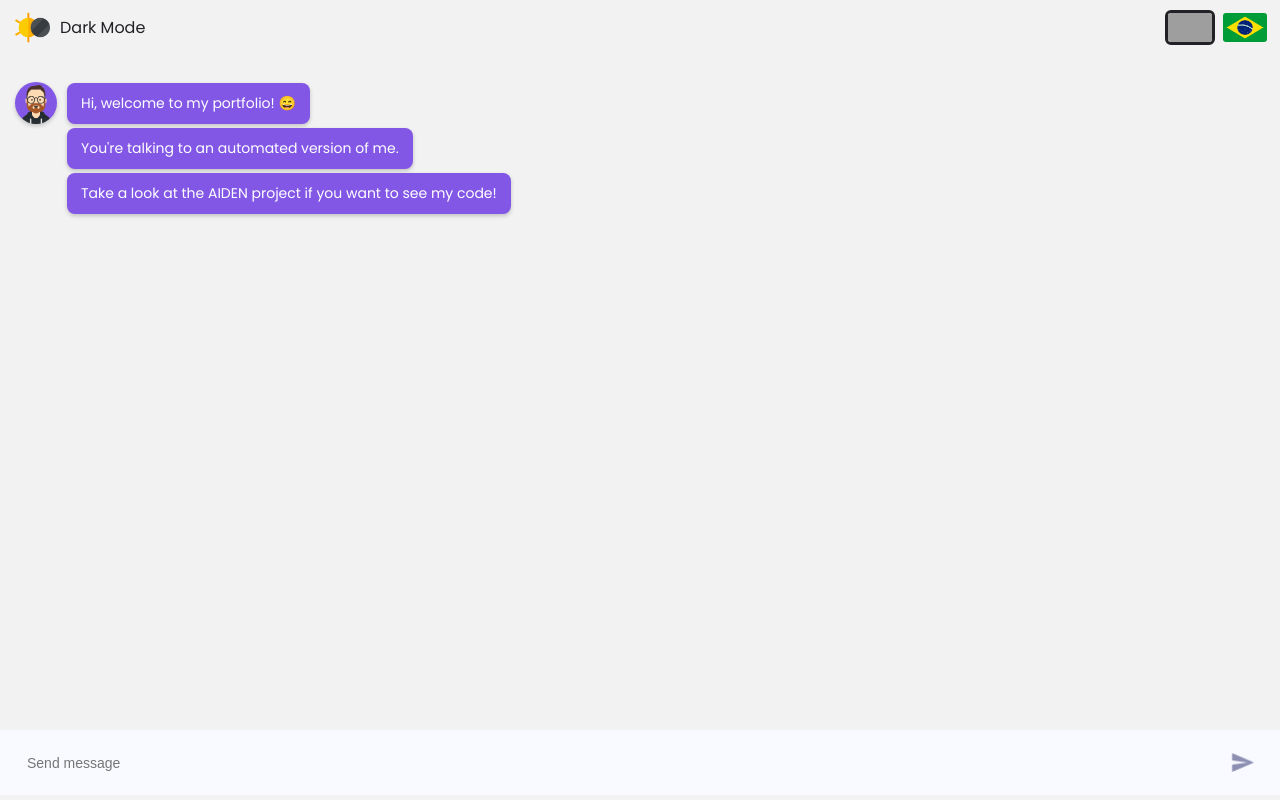
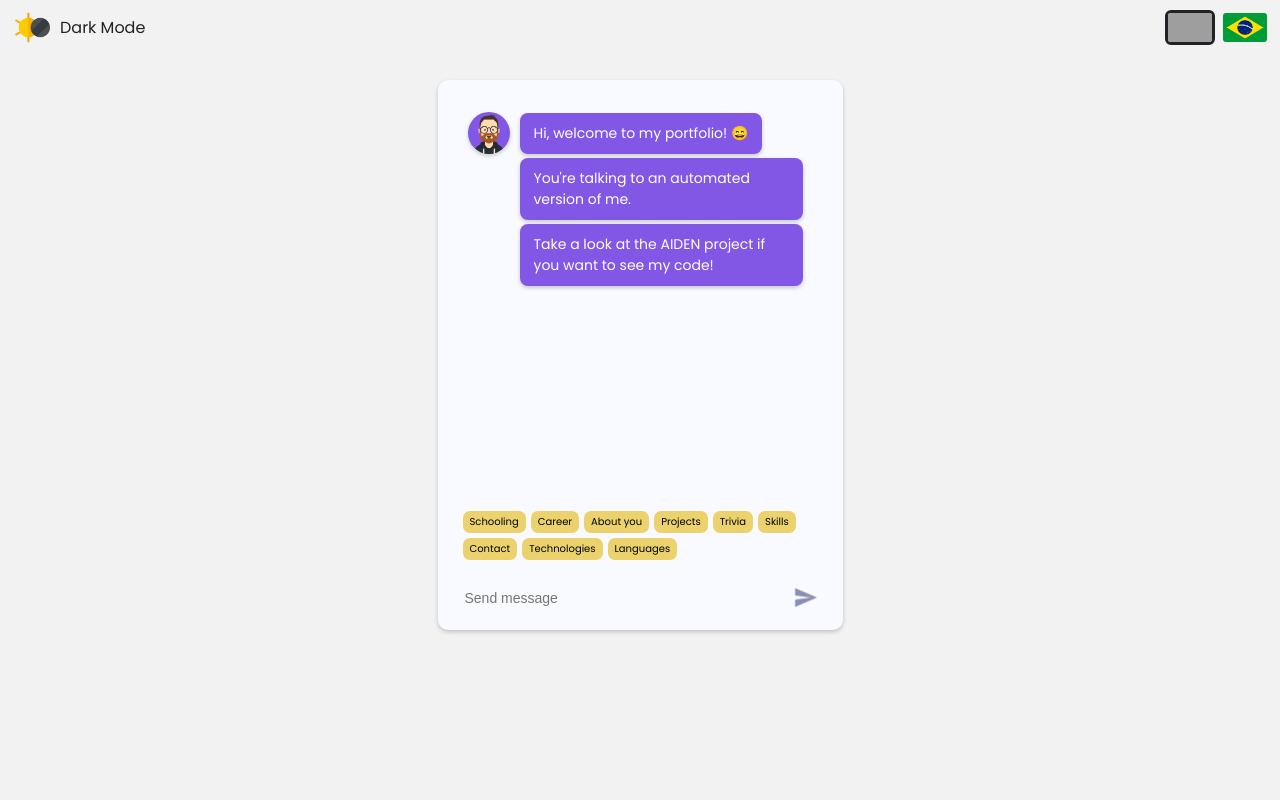
Before and after one commit to ThalesLudwig/portfolio-next, a Next.js app: page /chat in a window 1280 px wide. Built offline with nearby package versions, Linux system fonts and the light colour scheme; grey boxes are pictures that could not be loaded.

Commit message:
Improve chat style

```diff
--- a/components/Chat/ChatStyled.js
+++ b/components/Chat/ChatStyled.js
@@ -14,12 +14,13 @@ export const Container = styled.form`
   padding-top: 15px;
 
   @media (max-width: ${TABLET}) {
-    display: none;
+    height: calc(100vh - 80px);
+    width: 100%;
   }
 `;
 
 export const Input = styled.div`
-  padding: 20px 25px;
+  padding: 10px 25px;
   background-color: ${({ theme }) => theme.colors.card};
   border: none;
   display: flex;
@@ -52,8 +53,25 @@ export const ScrollPanel = styled.div`
   scrollbar-width: none;
   overflow-y: auto;
   padding: 15px 30px;
+  flex: 1;
 
   &::-webkit-scrollbar {
     display: none;
   }
 `;
+
+export const SuggestionArea = styled.div`
+  padding: 5px 25px;
+  display: flex;
+  flex-direction: row;
+  flex-wrap: wrap;
+`;
+
+export const Suggestion = styled.span`
+  padding: 3px 7px;
+  border-radius: 7px;
+  cursor: pointer;
+  margin: 0 5px 5px 0;
+  font-size: 10px;
+  background-color: ${({ theme }) => theme.colors.secondary};
+`;
--- a/components/Chat/index.js
+++ b/components/Chat/index.js
@@ -1,6 +1,5 @@
 import { useState, useEffect, useRef } from "react";
 import { connect } from "react-redux";
-import { useRouter } from "next/router";
 import Message from "../Message/Message";
 import messageParser from "../../helpers/messageParser";
 import loadingMessage from "../../helpers/loadingMessage";
@@ -8,21 +7,17 @@ import localization from "../../lang/pages/ChatPageLocalization";
 import { useIntl } from "react-intl";
 import { addMessage, setIsLoading } from "../../config/messagesSlice";
 import submitForm from "./submitForm";
-import {
-  Container,
-  Input,
-  NativeInput,
-  ScrollPanel,
-  SendButton,
-} from "./ChatStyled";
+import { Container, Input, NativeInput, ScrollPanel, SendButton, Suggestion, SuggestionArea } from "./ChatStyled";
+import SUGGESTIONS from "../../constants/suggestions";
 
 function Chat({ location, messages, addMessage, isLoading, setIsLoading }) {
   const { formatMessage } = useIntl();
   const scrollPanelRef = useRef(null);
-  const router = useRouter();
   const [input, setInput] = useState("");
+  const [suggestions, setSuggestions] = useState([]);
 
   useEffect(() => {
+    setSuggestions(SUGGESTIONS[location]);
     if (messages.length === 0) {
       addMessage(
         messageParser([
@@ -61,24 +56,29 @@ function Chat({ location, messages, addMessage, isLoading, setIsLoading }) {
     return messageList;
   };
 
+  const submit = ({ event, message }) => {
+    submitForm({
+      event,
+      input: message || input,
+      messages,
+      addMessage,
+      setInput,
+      setIsLoading,
+      location,
+    });
+  };
+
   return (
-    <Container
-      onSubmit={(e) =>
-        submitForm({
-          event: e,
-          input,
-          messages,
-          addMessage,
-          setInput,
-          setIsLoading,
-          location,
-        })
-      }
-    >
+    <Container onSubmit={(e) => submit({ event: e })}>
       <ScrollPanel ref={scrollPanelRef}>
         {printMessages(messages)}
         {isLoading && <Message {...loadingMessage} />}
       </ScrollPanel>
+      <SuggestionArea>
+        {suggestions.map((suggestion) => (
+          <Suggestion onClick={() => submit({ message: suggestion })}>{suggestion}</Suggestion>
+        ))}
+      </SuggestionArea>
       <Input>
         <NativeInput
           type="text"
@@ -86,20 +86,7 @@ function Chat({ location, messages, addMessage, isLoading, setIsLoading }) {
           value={input}
           onChange={(e) => setInput(e.target.value)}
         />
-        <SendButton
-          onClick={() =>
-            submitForm({
-              input,
-              messages,
-              addMessage,
-              setInput,
-              setIsLoading,
-              location,
-            })
-          }
-          width="25"
-          height="25"
-        />
+        <SendButton onClick={submit} width="25" height="25" />
       </Input>
     </Container>
   );
--- /dev/null
+++ b/constants/suggestions.js
@@ -0,0 +1,16 @@
+const SUGGESTIONS = {
+  "en-US": ["Schooling", "Career", "About you", "Projects", "Trivia", "Skills", "Contact", "Technologies", "Languages"],
+  "pt-BR": [
+    "Estudos",
+    "Carreira",
+    "Sobre você",
+    "Projetos",
+    "Curiosidades",
+    "Habilidades",
+    "Contato",
+    "Tecnologias",
+    "Idiomas",
+  ],
+};
+
+export default SUGGESTIONS;
--- a/pages/chat.js
+++ b/pages/chat.js
@@ -1,119 +1,7 @@
-import { useState, useEffect, useRef } from "react";
-import { connect } from "react-redux";
-import Message from "../components/Message/Message";
-import messageParser from "../helpers/messageParser";
-import loadingMessage from "../helpers/loadingMessage";
-import localization from "../lang/pages/ChatPageLocalization";
-import { useIntl } from "react-intl";
-import { addMessage, setIsLoading } from "../config/messagesSlice";
-import submitForm from "../components/Chat/submitForm";
-import {
-  Container,
-  Input,
-  NativeInput,
-  ScrollPanel,
-  SendButton,
-} from "../styles/pages/ChatPage";
+import ChatComponent from "../components/Chat";
 
-function Chat({ location, messages, isLoading, addMessage, setIsLoading }) {
-  const { formatMessage } = useIntl();
-  const scrollPanelRef = useRef(null);
-  const [input, setInput] = useState("");
-
-  useEffect(() => {
-    if (messages.length === 0) {
-      addMessage(
-        messageParser([
-          formatMessage(localization.firstGreeting),
-          formatMessage(localization.secondGreeting),
-          formatMessage(localization.thirdGreeting),
-        ]),
-      );
-    }
-  }, [location]);
-
-  useEffect(() => {
-    if (scrollPanelRef) {
-      scrollPanelRef.current.addEventListener("DOMNodeInserted", (event) => {
-        const { currentTarget: target } = event;
-        target.scroll({ top: target.scrollHeight, behavior: "smooth" });
-      });
-    }
-  }, []);
-
-  const printMessages = () => {
-    const messageList = [];
-    messages.forEach((message) => {
-      messageList.push(
-        <Message
-          key={message.id}
-          isPrimary={message.isPrimary}
-          hasAvatar={message.hasAvatar}
-          text={message.text}
-          media={message.media}
-          image={message.image}
-          isAlt={message.isAlt}
-        />,
-      );
-    });
-    return messageList;
-  };
-
-  return (
-    <Container
-      onSubmit={(e) =>
-        submitForm({
-          event: e,
-          input,
-          messages,
-          addMessage,
-          setInput,
-          setIsLoading,
-          location,
-        })
-      }
-    >
-      <ScrollPanel ref={scrollPanelRef}>
-        {printMessages(messages)}
-        {isLoading && <Message {...loadingMessage} />}
-      </ScrollPanel>
-      <Input>
-        <NativeInput
-          type="text"
-          placeholder={formatMessage(localization.input)}
-          value={input}
-          onChange={(e) => setInput(e.target.value)}
-        />
-        <SendButton
-          onClick={() =>
-            submitForm({
-              input,
-              messages,
-              addMessage,
-              setInput,
-              setIsLoading,
-              location,
-            })
-          }
-          width="25"
-          height="25"
-        />
-      </Input>
-    </Container>
-  );
+function Chat() {
+  return <ChatComponent />;
 }
 
-const mapStateToProps = (state) => {
-  return {
-    location: state.location.value,
-    messages: state.messages.value,
-    isLoading: state.messages.isLoading,
-  };
-};
-
-const mapDispatchToProps = {
-  addMessage,
-  setIsLoading,
-};
-
-export default connect(mapStateToProps, mapDispatchToProps)(Chat);
+export default Chat;
--- a/pages/index.js
+++ b/pages/index.js
@@ -35,6 +35,7 @@ import {
   SkillList,
   EducationSection,
   EducationRow,
+  ChatWrapper,
 } from "../styles/pages";
 
 export default function Home() {
@@ -63,7 +64,9 @@ export default function Home() {
             <AboutCard title={formatMessage(localization.cardThree)} image="about/about_card_3.png" />
           </CardWrapper>
         </Content>
-        <Chat />
+        <ChatWrapper>
+          <Chat />
+        </ChatWrapper>
       </AboutSection>
       <ContactSection ref={contactSectionRef}>
         <PageHeader title={formatMessage(localizationContact.title)} icon="💬">
--- a/styles/pages/ChatPage.js
+++ /dev/null
@@ -1,49 +0,0 @@
-import styled from "styled-components";
-
-export const Container = styled.form`
-  display: flex;
-  flex-direction: column;
-  justify-content: space-between;
-  width: 100vw;
-`;
-
-export const Input = styled.div`
-  padding: 20px 25px;
-  background-color: ${({ theme }) => theme.colors.card};
-  border: none;
-  display: flex;
-  flex-direction: row;
-  width: 100vw;
-`;
-
-export const NativeInput = styled.input`
-  color: ${({ theme }) => theme.colors.text};
-  background-color: ${({ theme }) => theme.colors.card};
-  border: none;
-  font-size: ${({ theme }) => theme.sizes.text};
-  outline: none;
-  width: 100%;
-`;
-
-export const SendButton = styled.img.attrs({
-  src: "icons/send.png",
-  alt: "send",
-})`
-  margin-left: 10px;
-  cursor: pointer;
-`;
-
-export const ScrollPanel = styled.div`
-  display: flex;
-  flex-direction: column;
-  -ms-overflow-style: none;
-  scrollbar-width: none;
-  height: calc(100vh - 150px);
-  overflow-y: auto;
-  padding: 0px 15px;
-  width: 100%;
-
-  &::-webkit-scrollbar {
-    display: none;
-  }
-`;
```
Also changed, not shown: styles/pages/index.js (+8 -0 lines).
